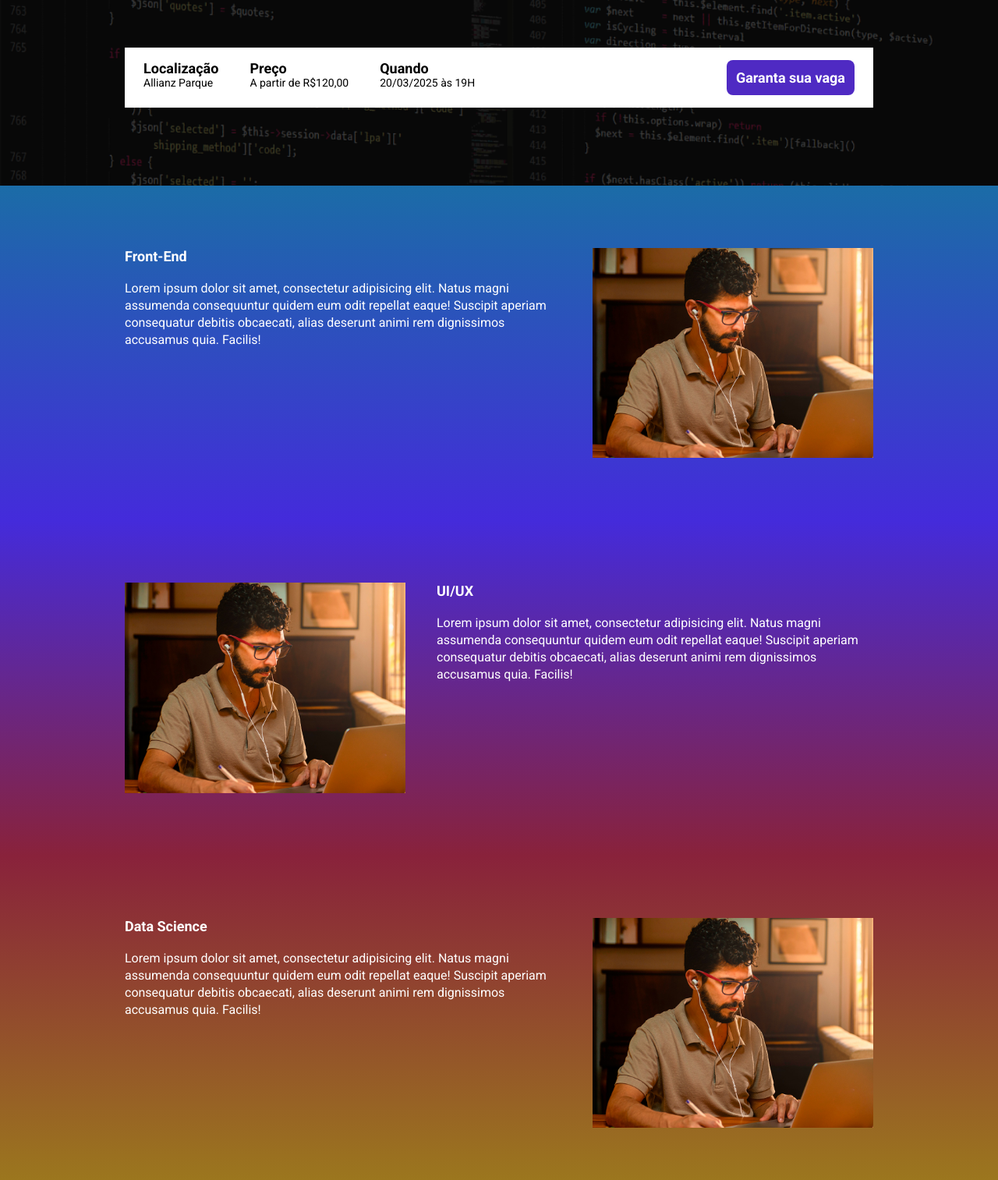
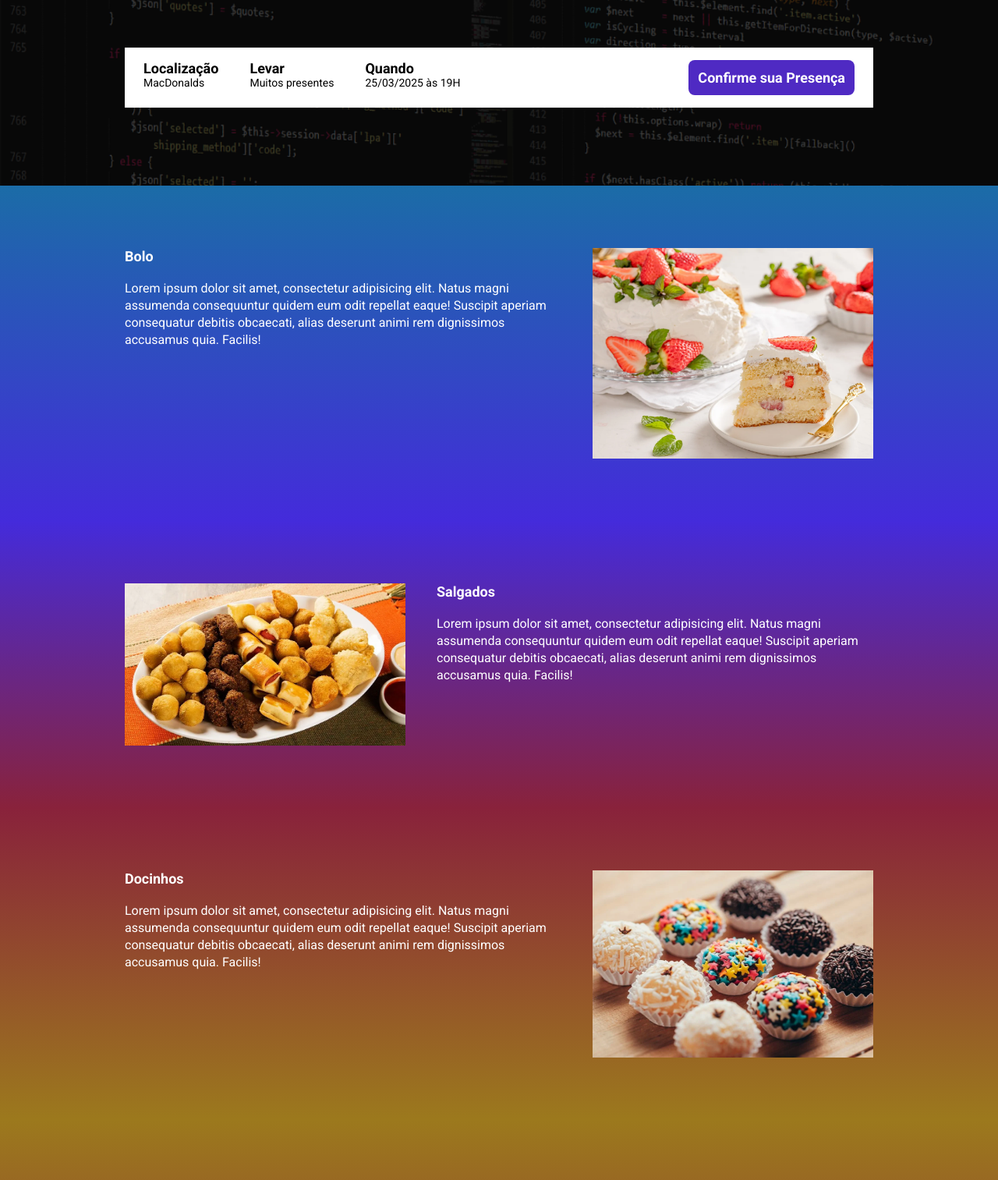
Before and after one commit to MatheusBarros27297/ebac_tech_talks, a website built with Parcel: page src/index.html in a window 1280 px wide. Shown: the part 323-1836 px from the top of the page at 78% size. Built offline with nearby package versions, Linux system fonts and the light colour scheme.

Commit message:
Ajustes para Festa

```diff
--- a/src/index.html
+++ b/src/index.html
@@ -3,7 +3,7 @@
 <head>
     <meta charset="UTF-8">
     <meta name="viewport" content="width=device-width, initial-scale=1.0">
-    <title>Ebac Tech Talks</title>
+    <title>Aniversario-Page</title>
     <link rel="preconnect" href="https://fonts.googleapis.com">
     <link rel="preconnect" href="https://fonts.gstatic.com" crossorigin>
     <link href="https://fonts.googleapis.com/css2?family=Roboto:ital,wght@0,100..900;1,100..900&display=swap" rel="stylesheet">
@@ -13,27 +13,27 @@
 <body>
     <header class="hero">
         <div class="container">
-            <img class="hero__logo" src="./images/ebac_logo.svg" alt="">
+            <img class="hero__logo" src="./images/bolo.jpg" alt="">
             <p class="hero__text">
-                O maior evento de tecnologia do Brasil começa em <span id="contador"></span>
+                Festa de aniversário em <br><span id="contador"></span>
             </p>
             <div class="infos-bar">
                 <ul class="infos-bar__infos">
                     <li class="infos-bar__infos__item">
                         <b>Localização</b>
-                        Allianz Parque
+                        MacDonalds
                     </li>
                     <li class="infos-bar__infos__item">
-                        <b>Preço</b>
-                        A partir de R$120,00
+                        <b>Levar</b>
+                        Muitos presentes
                     </li>
                     <li class="infos-bar__infos__item">
                         <b>Quando</b>
-                        20/03/2025 às 19H
+                        25/03/2025 às 19H
                     </li>
                 </ul>
                 <a class="button button--primary" href="">
-                    Garanta sua vaga
+                    Confirme sua Presença
                 </a>
             </div>
         </div>
@@ -41,37 +41,37 @@
     <section class="event event--frontend">
         <div class="container" data-aos="fade-right">
             <div class="event__details">
-                <h2 class="event__details__title">Front-End</h2>
+                <h2 class="event__details__title">Bolo</h2>
                 <p class="event__details__description">Lorem ipsum dolor sit amet, consectetur adipisicing elit. Natus magni assumenda consequuntur quidem eum odit repellat eaque! Suscipit aperiam consequatur debitis obcaecati, alias deserunt animi rem dignissimos accusamus quia. Facilis!</p>
             </div>
-            <img class="event__image" src="./images/frontend.png" alt="">
+            <img class="event__image" src="./images/bolo-4-leites-com-morango.webp" alt="">
         </div>
     </section>
     <section class="event event--ux-ui event--image-left">
         <div class="container" data-aos="fade-left">
             <div class="event__details">
-                <h2 class="event__details__title">UI/UX</h2>
+                <h2 class="event__details__title">Salgados</h2>
                 <p class="event__details__description">Lorem ipsum dolor sit amet, consectetur adipisicing elit. Natus magni assumenda consequuntur quidem eum odit repellat eaque! Suscipit aperiam consequatur debitis obcaecati, alias deserunt animi rem dignissimos accusamus quia. Facilis!</p>
             </div>
-            <img class="event__image" src="./images/frontend.png" alt="">
+            <img class="event__image" src="./images/salgados.webp" alt="">
         </div>
     </section>
     <section class="event event--data-science">
         <div class="container" data-aos="fade-right">
             <div class="event__details">
-                <h2 class="event__details__title">Data Science</h2>
+                <h2 class="event__details__title">Docinhos</h2>
                 <p class="event__details__description">Lorem ipsum dolor sit amet, consectetur adipisicing elit. Natus magni assumenda consequuntur quidem eum odit repellat eaque! Suscipit aperiam consequatur debitis obcaecati, alias deserunt animi rem dignissimos accusamus quia. Facilis!</p>
             </div>
-            <img class="event__image" src="./images/frontend.png" alt="">
+            <img class="event__image" src="./images/docinhos-de-festa.webp" alt="">
         </div>
     </section>
     <section class="event event--backend event--image-left">
         <div class="container" data-aos="fade-left">
             <div class="event__details">
-                <h2 class="event__details__title">Back-end</h2>
+                <h2 class="event__details__title">Tema</h2>
                 <p class="event__details__description">Lorem ipsum dolor sit amet, consectetur adipisicing elit. Natus magni assumenda consequuntur quidem eum odit repellat eaque! Suscipit aperiam consequatur debitis obcaecati, alias deserunt animi rem dignissimos accusamus quia. Facilis!</p>
             </div>
-            <img class="event__image" src="./images/frontend.png" alt="">
+            <img class="event__image" src="./images/ben-10.webp" alt="">
         </div>
     </section>
 
```
Also changed, not shown: package.json (+10 -6 lines), src/images/ben-10.webp (added), src/images/bolo-4-leites-com-morango.webp (added), src/images/bolo.jpg (added), src/images/docinhos-de-festa.webp (added), src/images/salgados.webp (added).
